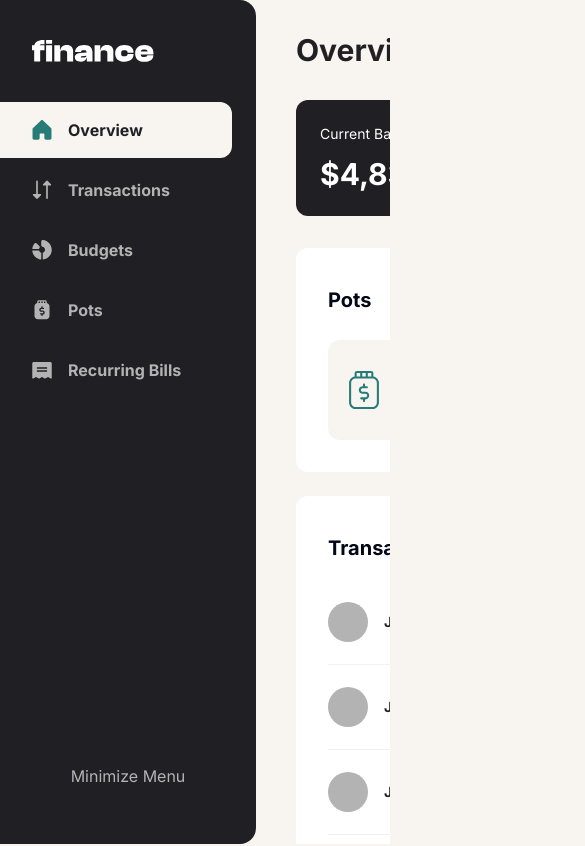
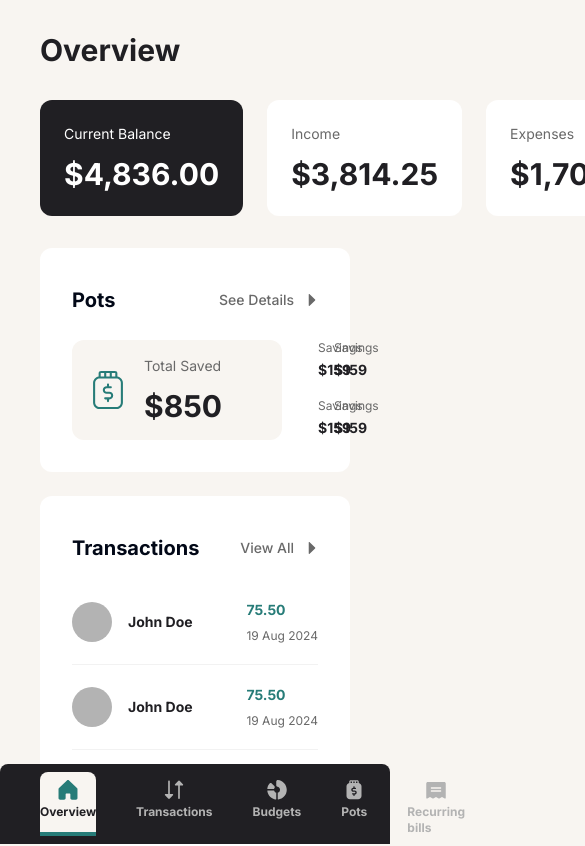
Before and after one commit to Ibarra11/personal-finance, a Next.js app: page /dashboard in a window 390 px wide. Shown: the top 846 px of the page, 585 px wide, since content can reach past the window. Built offline with nearby package versions, Linux system fonts and the light colour scheme.

Commit message:
tablet overview page

```diff
--- a/app/dashboard/layout.tsx
+++ b/app/dashboard/layout.tsx
@@ -1,4 +1,5 @@
 import DesktopNav from "@/components/DesktopNav";
+import TabletMobileNav from "@/components/TabletMobileNav";
 import type { Metadata } from "next";
 
 export const metadata: Metadata = {
@@ -12,12 +13,15 @@ export default function RootLayout({
   children: React.ReactNode;
 }>) {
   return (
-    <div className="flex h-screen bg-background">
-      <div className="w-64">
+    <div className="h-screen bg-background lg:flex">
+      <div className="hidden lg:block lg:w-64">
         <DesktopNav />
       </div>
-      <div className="flex-1 overflow-auto">
-        <div className="mx-auto max-w-6xl px-10 py-8">{children}</div>
+      <div className="fixed bottom-0 h-20 w-full">
+        <TabletMobileNav />
+      </div>
+      <div className="px-10 py-8 pb-28 lg:flex-1 lg:overflow-auto lg:pb-0">
+        <div className="mx-auto max-w-6xl">{children}</div>
       </div>
     </div>
   );
--- a/app/dashboard/page.tsx
+++ b/app/dashboard/page.tsx
@@ -23,12 +23,12 @@ export default function Page() {
           <CurrencyCard title="Expenses" amount={"1,700.50"} />
         </div>
       </div>
-      <div className="flex gap-6">
+      <div className="flex flex-col gap-6 lg:flex-row">
         <div className="flex flex-1 flex-col gap-6">
           <PotsCard />
           <TransactionsCard />
         </div>
-        <div className="w-[400px] space-y-6">
+        <div className="space-y-6 lg:w-[400px]">
           <BudgetsCard />
           <RecurringBillsCard />
         </div>
--- a/components/NavLink.tsx
+++ b/components/NavLink.tsx
@@ -15,15 +15,13 @@ export default function NavLink({
 }: React.PropsWithChildren<Props>) {
   const pathname = usePathname();
   const active = pathname === href;
-  console.log(active);
 
   return (
     <Link
-      className={`flex items-center gap-4 rounded-br-xl rounded-tr-xl px-8 py-4 text-base font-bold ${active ? "bg-background text-gray-900" : ""}`}
+      className={`flex flex-col items-center gap-1 rounded-tl-lg rounded-tr-lg pb-3 pt-2 text-xs font-bold lg:flex-row lg:gap-4 lg:rounded-br-xl lg:rounded-tr-xl lg:border-b-0 lg:px-8 lg:py-4 lg:text-base ${active ? "border-green border-b-4 bg-background text-gray-900" : ""} `}
       href={href}
     >
       <span className={active ? "text-green" : ""}>{icon}</span>
-
       {children}
     </Link>
   );
--- a/components/PotsCard.tsx
+++ b/components/PotsCard.tsx
@@ -18,7 +18,7 @@ export default function PotsCard() {
         </Button>
       </CardHeader>
       <CardContent className="flex gap-5 p-8 pt-0">
-        <div className="flex-1">
+        <div className="w-64">
           <HighlightCard />
         </div>
 
--- /dev/null
+++ b/components/TabletMobileNav.tsx
@@ -0,0 +1,57 @@
+import IconNavOverview from "../public/icons/icon-nav-overview.svg";
+import IconNavTransactions from "../public/icons/icon-nav-transactions.svg";
+import IconNavBudgets from "../public/icons/icon-nav-budgets.svg";
+import IconNavPots from "../public/icons/icon-nav-pots.svg";
+import IconNavRecurringBills from "../public/icons/icon-nav-recurring-bills.svg";
+import NavLink from "./NavLink";
+
+export default function TabletMobileNav() {
+  return (
+    <div className="h-full w-full rounded-tl-lg rounded-tr-lg bg-gray-900 px-10 py-2 text-gray-300">
+      <nav>
+        <ul className="flex justify-between gap-10">
+          <li className="flex-1">
+            <NavLink
+              icon={<IconNavOverview className="size-5" />}
+              href="/dashboard"
+            >
+              Overview
+            </NavLink>
+          </li>
+          <li className="flex-1">
+            <NavLink
+              icon={<IconNavTransactions className="size-5" />}
+              href="/dashboard/transactions"
+            >
+              Transactions
+            </NavLink>
+          </li>
+          <li className="flex-1">
+            <NavLink
+              href="/dashboard/budgets"
+              icon={<IconNavBudgets className="size-5" />}
+            >
+              Budgets
+            </NavLink>
+          </li>
+          <li className="flex-1">
+            <NavLink
+              href="/dashboard/pots"
+              icon={<IconNavPots className="size-5" />}
+            >
+              Pots
+            </NavLink>
+          </li>
+          <li className="flex-1">
+            <NavLink
+              href="/dashboard/recurring-bills"
+              icon={<IconNavRecurringBills className="size-5" />}
+            >
+              Recurring bills
+            </NavLink>
+          </li>
+        </ul>
+      </nav>
+    </div>
+  );
+}
```
